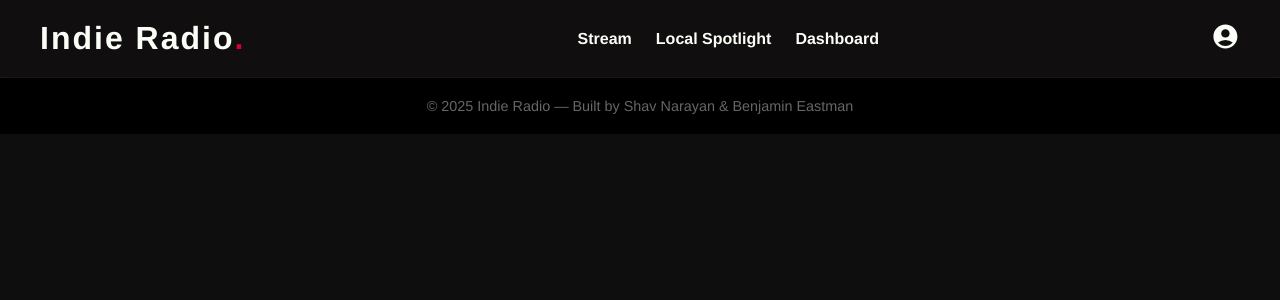
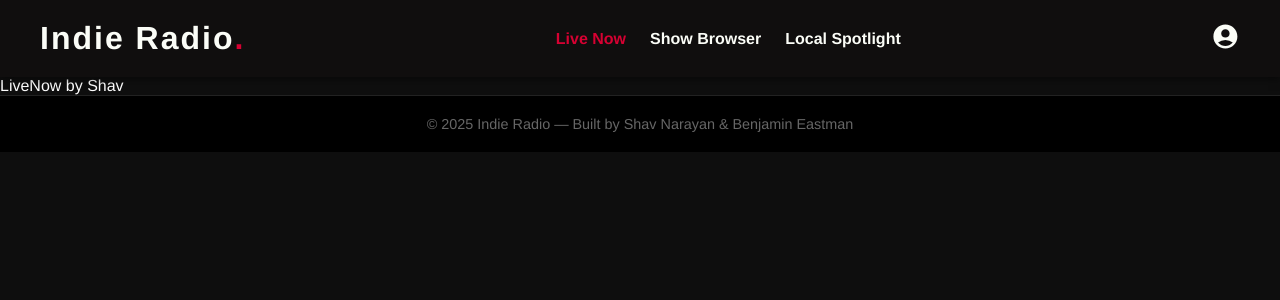
Before and after one commit to Mr-Beastman/203-a2-indieradio, a React (Create React App) app in the folder frontend/: page /liveNow in a window 1280 px wide. Shown: the top 300 px of the page. Built offline with nearby package versions, Linux system fonts and the light colour scheme.

Commit message:
pages : update navbar to reflect current page goals
- updated navigation bar to direct to "no user login" pages
- made place holders for "Live Now" and "Show Browser" to test backend code while waiting on page builds from collaborator.

```diff
--- a/frontend/src/App.js
+++ b/frontend/src/App.js
@@ -16,6 +16,8 @@ import ArtistPage from './pages/artistPage/ArtistPage'
 import LocalSpotlight from './pages/localSpotlight/LocalSpotlight'
 import Registration from './pages/entry/registration/Registration'
 import Login from './pages/entry/login/Login'
+import ShowBrowser from './pages/showBrowser/ShowBrowser'
+import LiveNow from './pages/liveNow/LiveNow'
 
 
 function App() {
@@ -35,6 +37,8 @@ function App() {
           <Route path="/login" element={<Login />} />
           <Route path="/djDashboard"  element={<DJDashboard />} />
           <Route path="/userDashboard"  element={<UserDashboard />} />
+          <Route path="/ShowBrowser"  element={<ShowBrowser />} />
+          <Route path="/liveNow"  element={<LiveNow />} />
         </Routes>
       </main>
 
--- a/frontend/src/components/navigationBar/NavigationBar.jsx
+++ b/frontend/src/components/navigationBar/NavigationBar.jsx
@@ -12,9 +12,15 @@ export default function NavigationBar() {
 
       <nav>
         <ul className="navMenu">
+          {/*
           <li><NavLink to="/artist" activeclassname="active">Stream</NavLink></li>
           <li><NavLink to="/localspotlight" activeclassname="active">Local Spotlight</NavLink></li>
           <li><NavLink to="/userDashboard" activeclassname="active">Dashboard</NavLink></li>
+          */}
+          <li><NavLink to="/liveNow" activeclassname="active">Live Now</NavLink></li>
+          <li><NavLink to="/showBrowser" activeclassname="active">Show Browser</NavLink></li>
+          <li><NavLink to="/localspotlight" activeclassname="active">Local Spotlight</NavLink></li>
+
         </ul>
       </nav>
 
--- /dev/null
+++ b/frontend/src/pages/liveNow/LiveNow.jsx
@@ -0,0 +1,7 @@
+import React from 'react'
+
+export default function LiveNow() {
+  return (
+    <div>LiveNow by Shav</div>
+  )
+}
--- /dev/null
+++ b/frontend/src/pages/showBrowser/ShowBrowser.jsx
@@ -0,0 +1,7 @@
+import React from 'react'
+
+export default function ShowBrowser() {
+  return (
+    <div>ShowBrowser by Shav</div>
+  )
+}
```
